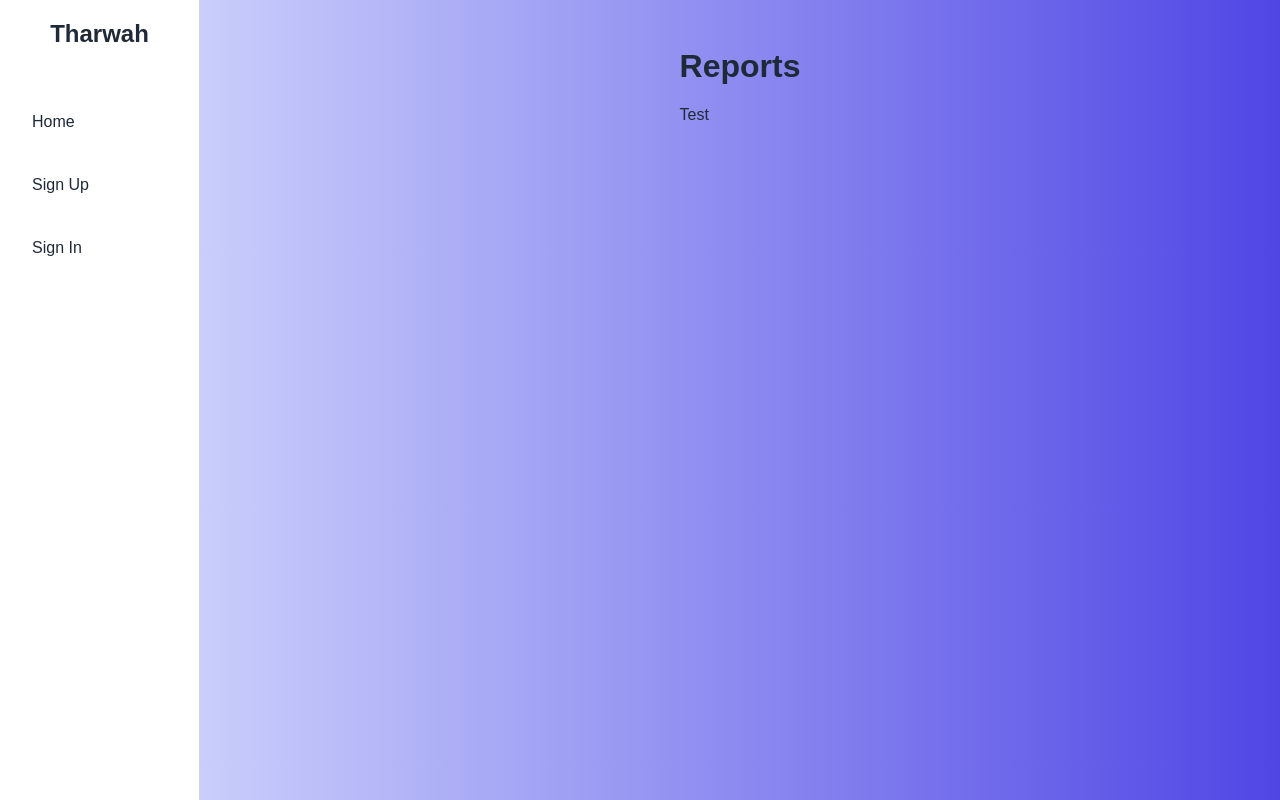
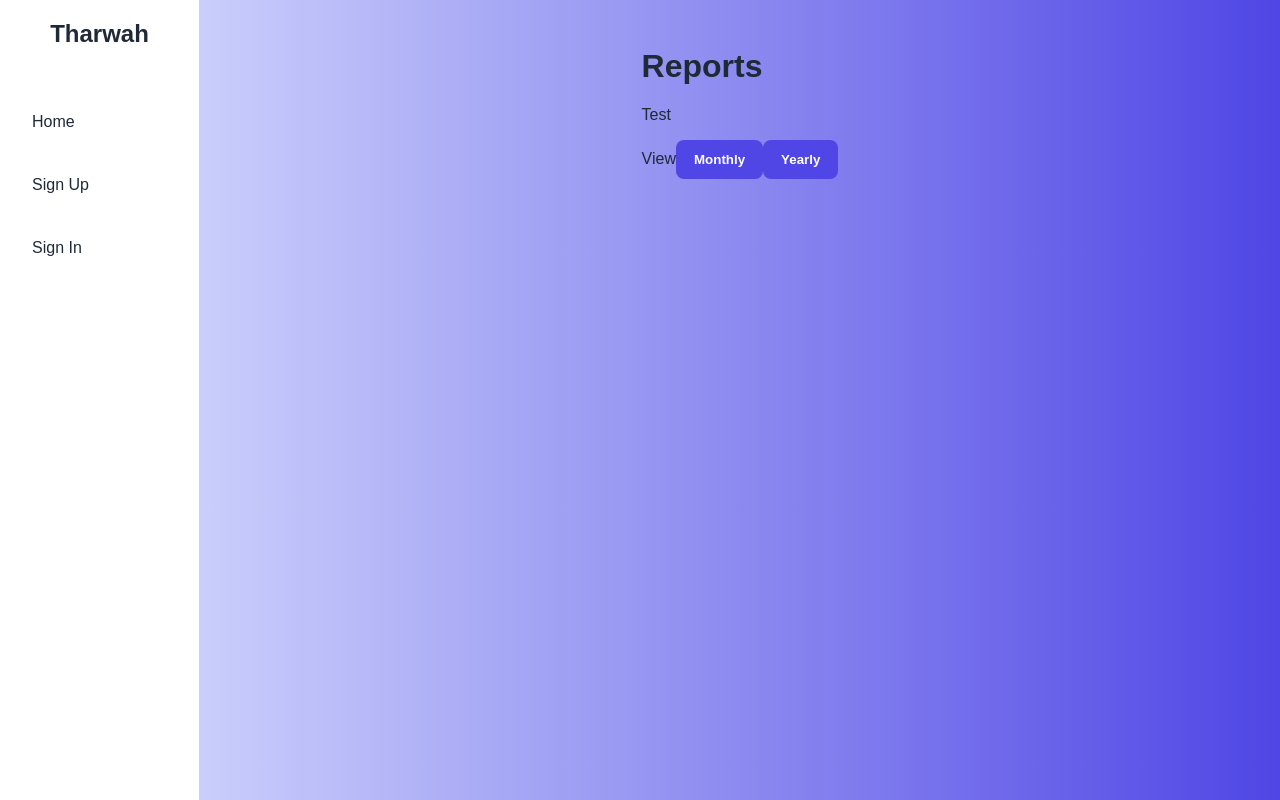
Before and after one commit to HusainAlmajed/Tharwah-Project-Front-End, a React (Vite) app: page /report in a window 1280 px wide. Built offline with nearby package versions, Linux system fonts and the light colour scheme; no server answers; a web font is replaced by a local one.

Commit message:
Added monthly and yearly buttons in report

```diff
--- a/src/pages/Report.jsx
+++ b/src/pages/Report.jsx
@@ -1,8 +1,29 @@
+import { useState } from "react"
+
 const Report = () => {
+    const [reportType, setReportType] = useState("Monthly")
+
     return (
-    <div>
-        <h1>Reports</h1>
-        <p>Test</p>
+        <div>
+            <h1>Reports</h1>
+            <p>Test</p>
+
+            <div>
+                <label>View</label>
+                <button
+                    type="button"
+                    onClick={() => setReportType("Monthly")}
+                >
+                    Monthly
+                </button>
+
+                <button
+                    type="button"
+                    onClick={() => setReportType("Yearly")}
+                >
+                    Yearly
+                    </button>
+            </div>
         </div>
     )
 }
```
